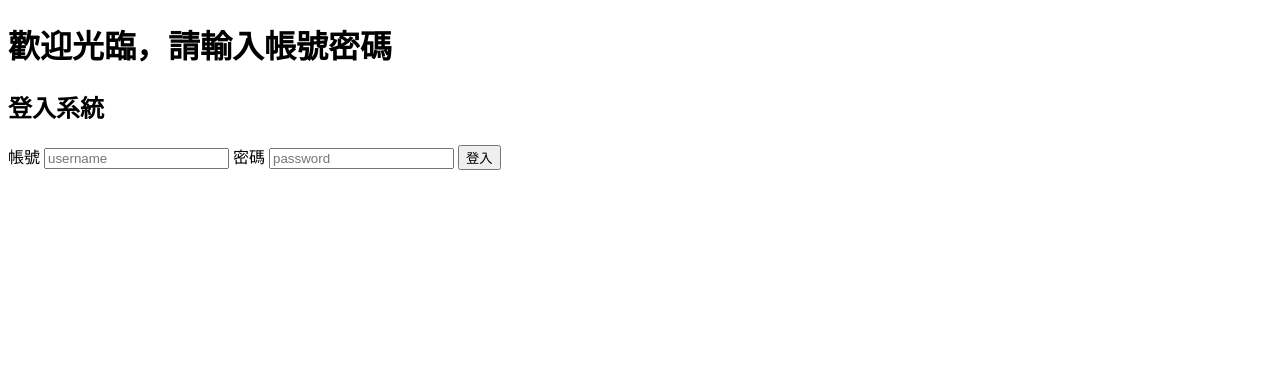
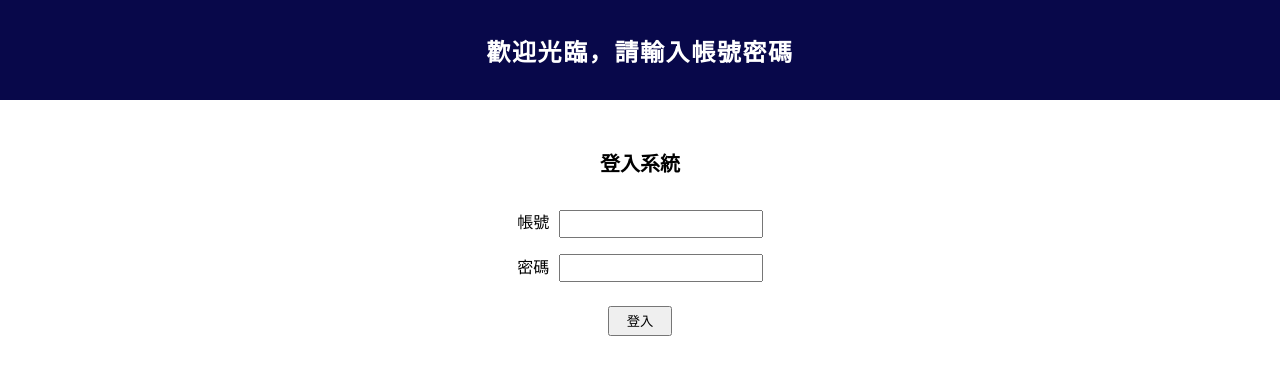
Before and after one commit to wei-yiting/bootcamp-stage1-membership-system, a Flask app: page / in a window 1280 px wide. Shown: the top 383 px of the page. Run offline with Flask 2, Linux system fonts and the light colour scheme.

Commit message:
structured html files, styled all pages

```diff
--- a/public/style.css
+++ b/public/style.css
@@ -0,0 +1,62 @@
+html{
+    font-family: sans-serif;
+}
+
+*{
+    margin: 0;
+    padding: 0;
+}
+
+header{
+    height: 12.5vh;
+    width: 100%;
+    display: flex;
+    justify-content: center;
+    align-items: center;
+    background-color: rgb(8, 8, 74);
+    color:white;
+}
+
+main{
+    display: flex;
+    align-items: center;
+    flex-direction: column;
+    margin: 5vh auto;
+}
+
+main>*{
+    margin: 0.5rem;
+}
+
+
+h1{
+    font-size: 1.5rem;
+    letter-spacing: 0.1rem;
+}
+
+h2{
+    font-size:1.25rem;
+}
+
+form{
+    display: flex ;
+    flex-direction: column;
+    align-items: center;
+    margin-top: 2vh;
+}
+
+
+form>div{
+    margin: 1vh auto;
+}
+
+input{
+    width: 200px;
+    margin-left: 5px;
+    height: 1.5rem;
+}
+
+button{
+    margin-top:2vh;
+    padding: 0.25em 1.25em;
+}
--- a/templates/error.html
+++ b/templates/error.html
@@ -14,7 +14,7 @@
     </header>
 
     <main>
-        <h2>帳號、或密碼輸入錯誤</h2>
+        <p>帳號、或密碼輸入錯誤</p>
         <a href="/">返回首頁</a>
     </main>
 </body>
--- a/templates/index.html
+++ b/templates/index.html
@@ -16,10 +16,14 @@
     <main>
         <h2>登入系統</h2>
         <form action="/signin" method="POST">
-            <label for="username">帳號</label>
-            <input type="text" placeholder="username" name="username">
-            <label for="username">密碼</label>
-            <input type="password" placeholder="password" name="password">
+            <div>
+                <label for="username">帳號</label>
+                <input type="text" name="username" id="username">
+            </div>
+            <div>
+                <label for="username">密碼</label>
+                <input type="password" name="password" id="password">
+            </div>
             <button>登入</button>
         </form>
     </main>
```
